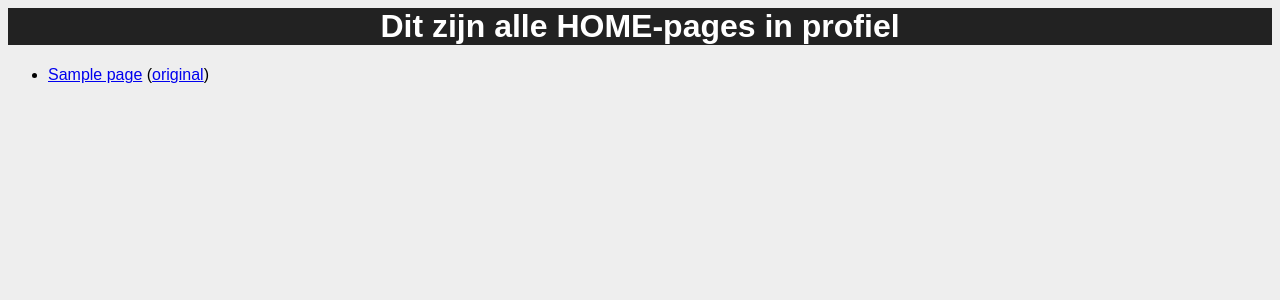
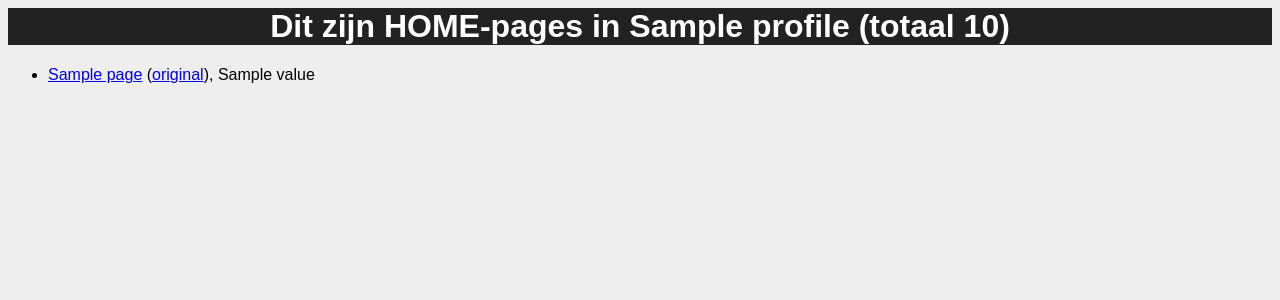
Before and after one commit to mihxil/npoapi-pages, a Flask app: template templates/index.html in a window 1280 px wide. Shown: the top 300 px of the page. Run offline with Flask 2, Linux system fonts and the light colour scheme; the template is opened without the code that fills it: most values are stand-ins (such as "Sample title", 1, 10 or a date in 2020).

Commit message:
Details.

```diff
--- a/app.py
+++ b/app.py
@@ -4,7 +4,8 @@ import json
 
 from flask import Flask, render_template, send_from_directory, request
 from npoapi import Pages
-from npoapi.data.api import PagesForm, PagesSearchType, TextMatcherListType, TextMatcherType
+from npoapi.data.api import PagesForm, PagesSearchType, TextMatcherListType, TextMatcherType, PageSortType, \
+    PageSortTypeEnum, OrderTypeEnum
 
 app = Flask(__name__)
 
@@ -16,17 +17,24 @@ profile=os.getenv("profile")
 
 @app.route('/')
 def index():
-    prof = request.args.get('profile') or profile
+    profArg = request.args.get('profile')
+    if "" == profArg:
+        prof = None
+    else:
+        prof = profArg  or profile
     form = PagesForm()
+    form.sort_fields = [PageSortType()]
+    form.sort_fields[0].value = PageSortTypeEnum.LAST_MODIFIED
+    form.sort_fields[0].order = OrderTypeEnum.DESC
     form.searches = PagesSearchType()
     form.searches.types = TextMatcherListType()
     matcher = TextMatcherType()
     matcher.value = "HOME"
     form.searches.types.matcher = [matcher]
-    result = client.search(profile = prof, form=form)
+    result = client.search(profile = prof, form=form, limit=240)
     j = json.JSONDecoder().decode(result)
     pages = list(map(lambda i: i['result'], j["items"]))
-    return render_template('index.html',  pages=pages)
+    return render_template('index.html',  pages=pages, result=j, profile=prof)
 
 
 @app.route('/page/<path:url>')
--- a/templates/index.html
+++ b/templates/index.html
@@ -4,10 +4,10 @@
     <title>VPRO.nl</title>
   </head>
   <body>
-    <h1>Dit zijn alle HOME-pages in profiel</h1>
+    <h1>Dit zijn HOME-pages in {{  profile }} (totaal {{ result.total }})</h1>
     <ul>
       {% for page in pages %}
-          <li><a href="page/{{page.url}}">{{page.title}}</a> (<a href="{{page.url}}">original</a>)</li>
+          <li><a href="page/{{page.url}}">{{page.title}}</a> (<a href="{{page.url}}">original</a>), {% for bc in page.broadcasters %}{{ bc.value }}{% endfor %}</li>
       {% endfor %}
 
     </ul>
```
Also changed, not shown: 1 other file.
